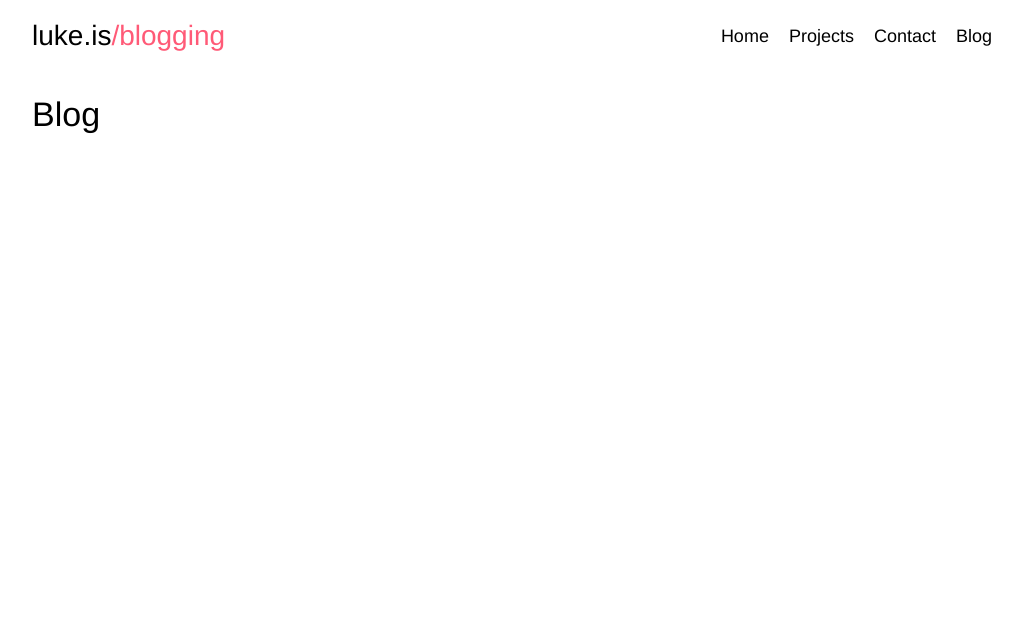
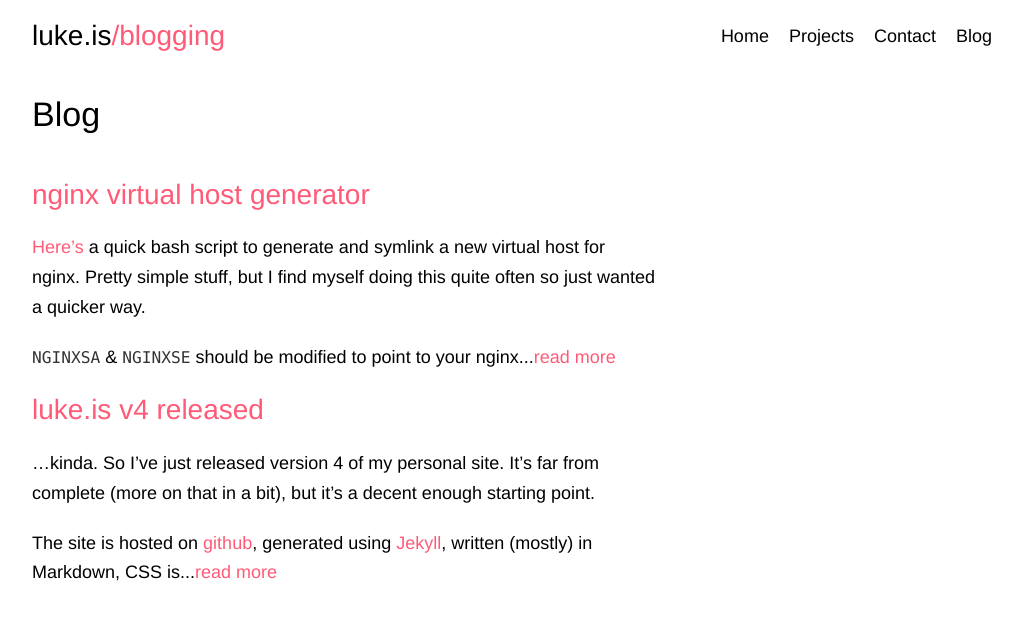
Before and after one commit to lukemartin/old_luke_is, a Jekyll site: the page built from blogging/index.html, in a window 1280 px wide. Shown: the top 620 px of the page, without its empty margins (128-1150 px from the left). Built offline with Jekyll 4.4.1, drawn with Linux system fonts in a browser that asks for light colours.

Commit message:
temporarily manually added posts to blog page because github refuses to build :((

```diff
--- a/blogging/index.html
+++ b/blogging/index.html
@@ -8,11 +8,13 @@
 
 <div class="column-wrap">
 	<div class="column-two-thirds column-left">
-		{% for post in paginator.posts %}
+		<article>
+			<h2 id='id2'><a href='/blogging/nginx-virtual-host-generator/'>nginx virtual host generator</a></h2> <p><a href='https://gist.github.com/lukemartin/5560855'>Here&#8217;s</a> a quick bash script to generate and symlink a new virtual host for nginx. Pretty simple stuff, but I find myself doing this quite often so just wanted a quicker way.</p> <p><code>NGINXSA</code> &amp; <code>NGINXSE</code> should be modified to point to your nginx...<a href="/blogging/nginx-virtual-host-generator/">read more</a>
+			</article>
+
 			<article>
-			{{ post.content | truncatewords:50 | replace_first:'h1','h2' | replace_first:'h1','h2' }}<a href="{{ post.url }}/">read more</a>
+			<h2 id='id1'><a href='/blogging/v4/'>luke.is v4 released</a></h2> <p>&#8230;kinda. So I&#8217;ve just released version 4 of my personal site. It&#8217;s far from complete (more on that in a bit), but it&#8217;s a decent enough starting point.</p> <p>The site is hosted on <a href='https://github.com/lukemartin/lukemartin.github.com/'>github</a>, generated using <a href='https://github.com/mojombo/jekyll'>Jekyll</a>, written (mostly) in Markdown, CSS is...<a href="/blogging/v4/">read more</a>
 			</article>
-		{% endfor %}
 	</div>
 	<div class="column-one-third column-right">
 		<!--
```
